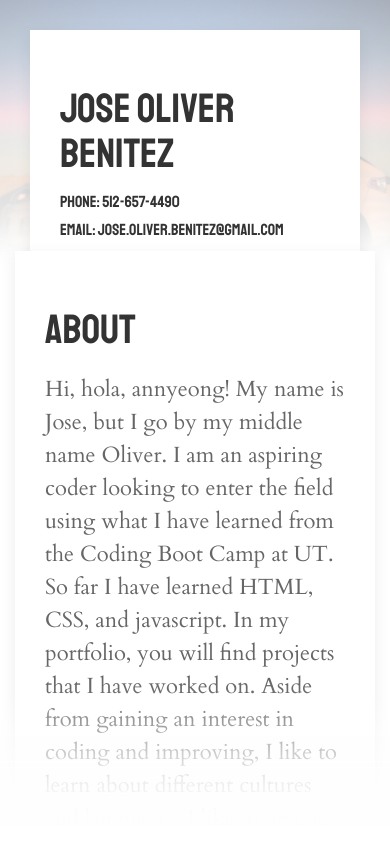
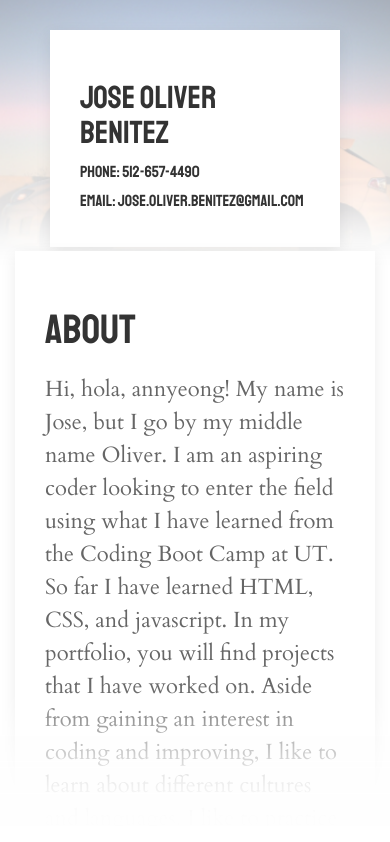
Before and after one commit to joliver017/Portfolio, a plain HTML site: page index.html in a window 390 px wide. Shown: the top 842 px of the page. Drawn offline with nearby package versions, Linux system fonts and the light colour scheme.

Commit message:
made name on card slightly smaller so it looks better when it goes to mobile

```diff
--- a/index.html
+++ b/index.html
@@ -19,8 +19,8 @@
 <body>
         <img class="banner_img" uk-scrollspy="cls: uk-animation-kenburns; repeat: true" src="assets/images/oliver_car_fade_2.jpg">
         <div class="uk-container uk-container-xsmall uk-overlay uk-position-top-left">
-            <div id="contact_card" class="uk-card uk-card-default uk-card-hover uk-padding">
-                <h3 class="name-text">Jose Oliver Benitez</h3>
+            <div id="contact_card" class="uk-card uk-card-default uk-card-hover uk-padding uk-margin-left uk-margin-right">
+                <h4 class="name-text">Jose Oliver Benitez</h3>
                 <h6 class="top-info">Phone: 512-657-4490</h6>
                 <h6 class="top-info">Email: jose.oliver.benitez@gmail.com</h6>
             </div>
```
